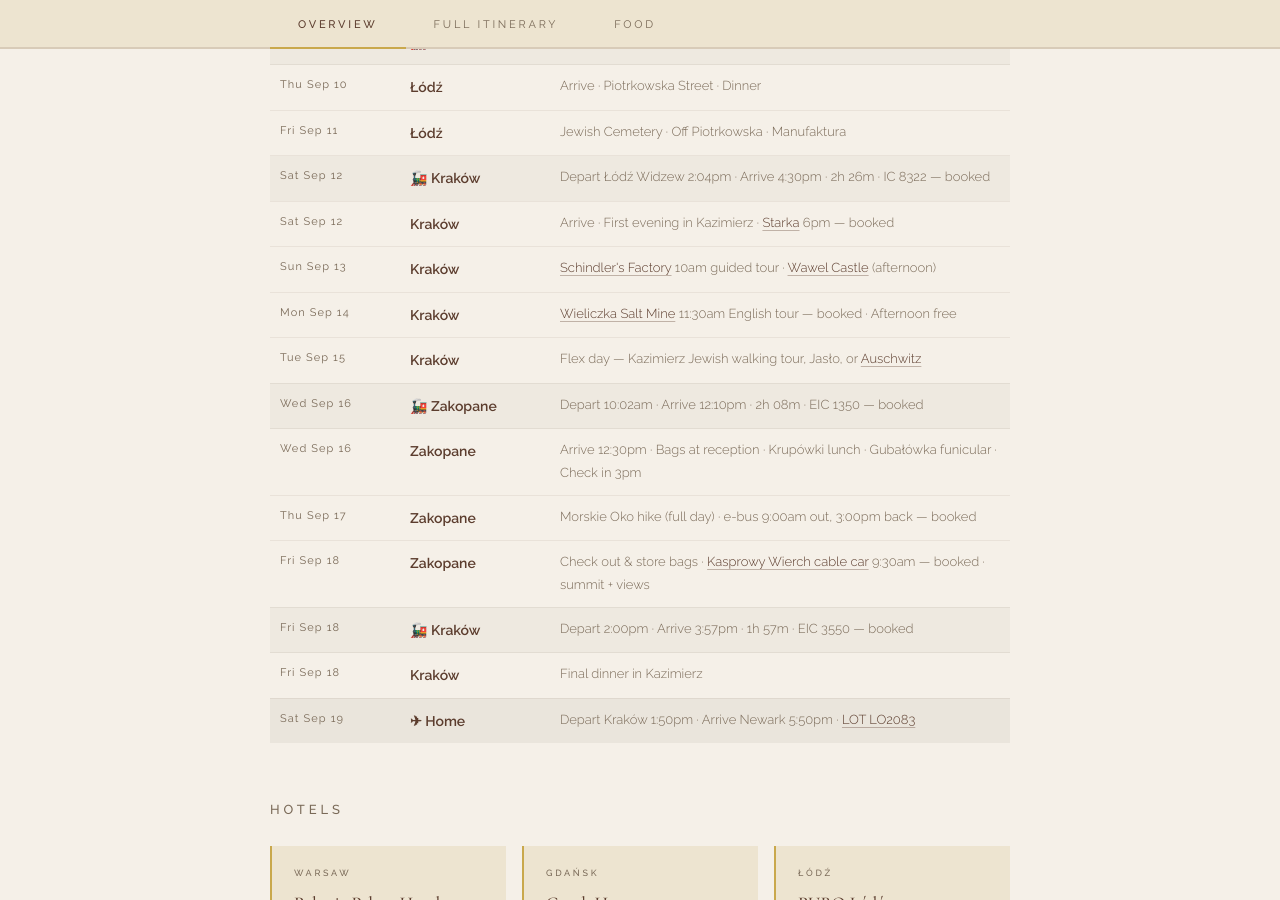
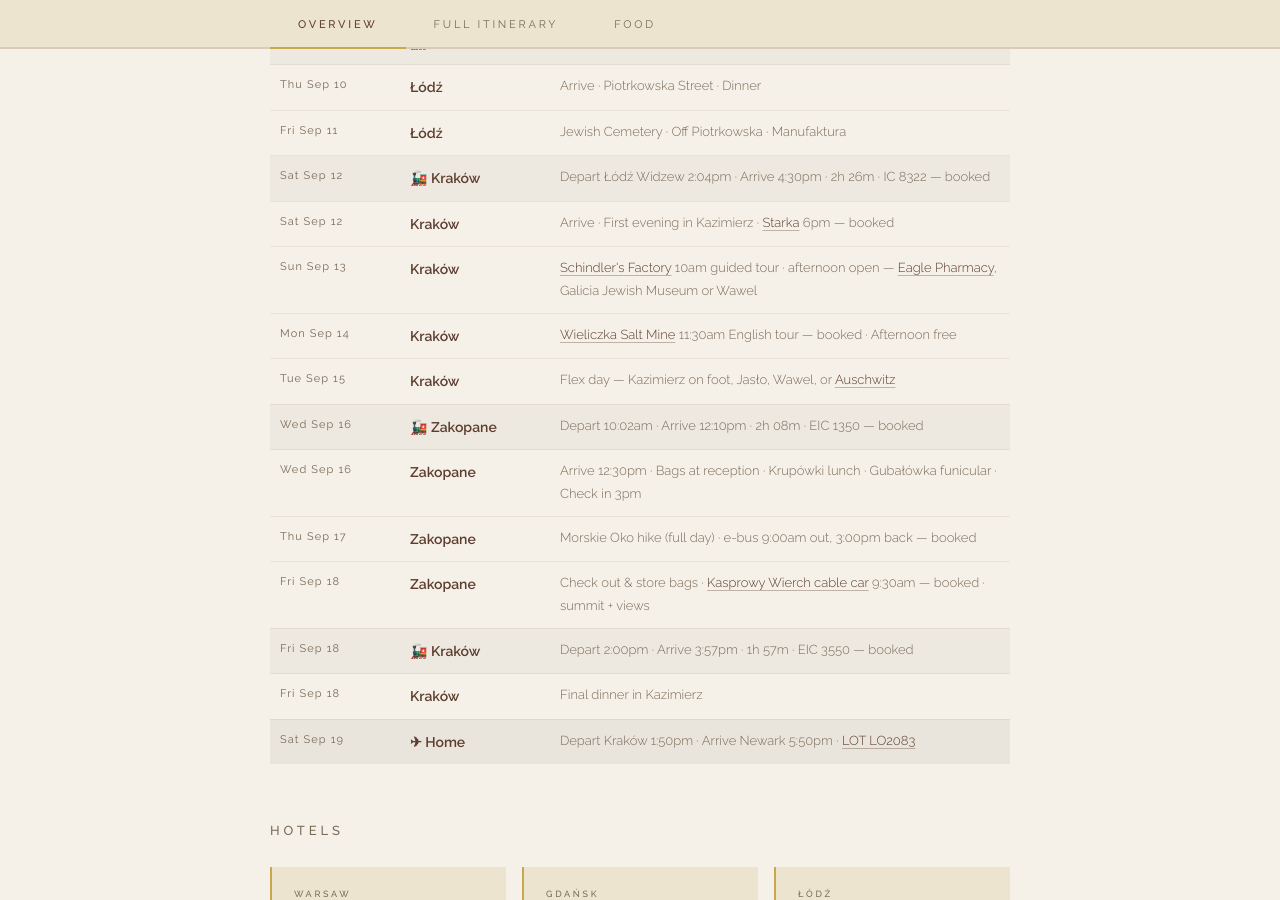
Before and after one commit to LordOfCorners/lordofcorners.github.io, a Jekyll site: the page poland-itinerary.html, which Jekyll copies as it is, in a window 1280 px wide and 900 px high, scrolled down 1203 px. Built offline with Jekyll 4.4.1, drawn with Linux system fonts in a browser that asks for light colours.

Commit message:
Open up Sep 13 afternoon; Jacob → Jakub; rework flex-day options
Sep 13: Wawel moved off the fixed plan, afternoon now a menu of Podgórze
options — Eagle Pharmacy (Wed–Sun only, so this Sunday is the window),
Plac Bohaterów Getta, Galicia Jewish Museum — plus Krakus for lunch.

Sep 15: Kazimierz reframed as guided or self-guided, Jasło rewritten
around the house being gone, Wawel added as a fallback.

Co-Authored-By: Claude Opus 5 <noreply@anthropic.com>

```diff
--- a/poland-itinerary.html
+++ b/poland-itinerary.html
@@ -919,7 +919,7 @@
           <tr>
             <td class="date-col"><span class="day-abbr">Sun </span>Sep 13</td>
             <td class="place-col">Kraków</td>
-            <td class="notes-col"><a href="https://muzeumkrakowa.pl/en/branches/oskar-schindlers-enamel-factory" target="_blank">Schindler's Factory</a> 10am guided tour · <a href="https://bilety.wawel.krakow.pl/" target="_blank">Wawel Castle</a> (afternoon)</td>
+            <td class="notes-col"><a href="https://muzeumkrakowa.pl/en/branches/oskar-schindlers-enamel-factory" target="_blank">Schindler's Factory</a> 10am guided tour · afternoon open — <a href="https://muzeumkrakowa.pl/en/branches/eagle-pharmacy" target="_blank">Eagle Pharmacy</a>, Galicia Jewish Museum or Wawel</td>
           </tr>
           <tr>
             <td class="date-col"><span class="day-abbr">Mon </span>Sep 14</td>
@@ -929,7 +929,7 @@
           <tr>
             <td class="date-col"><span class="day-abbr">Tue </span>Sep 15</td>
             <td class="place-col">Kraków</td>
-            <td class="notes-col">Flex day — Kazimierz Jewish walking tour, Jasło, or <a href="https://www.auschwitz.org/" target="_blank">Auschwitz</a></td>
+            <td class="notes-col">Flex day — Kazimierz on foot, Jasło, Wawel, or <a href="https://www.auschwitz.org/" target="_blank">Auschwitz</a></td>
           </tr>
           <tr class="transport-row">
             <td class="date-col"><span class="day-abbr">Wed </span>Sep 16</td>
@@ -1160,7 +1160,7 @@
         <span class="city-name">Łódź</span>
         <span class="city-dates">Sep 10–12 · 2 Nights · PURO Łódź</span>
       </div>
-      <div class="city-adam-dates">Adam's connection: He spent the first five years of his life here before his mother moved them to Jasło. His father Jacob ran a profitable pharmacy and pharmaceutical lab in Łódź. Adam returned here January–August 1947, running his father's pharmacy after the war. Jacob died on the train to Auschwitz from Łódź at age 54.</div>
+      <div class="city-adam-dates">Adam's connection: He spent the first five years of his life here before his mother moved them to Jasło. His father Jakub ran a profitable pharmacy and pharmaceutical lab in Łódź. Adam returned here January–August 1947, running his father's pharmacy after the war. Jakub died on the train to Auschwitz from Łódź at age 54.</div>
 
       <div class="day-block">
         <div class="day-label">Thu Sep 10</div>
@@ -1226,10 +1226,20 @@
 
       <div class="day-block">
         <div class="day-label">Sun Sep 13</div>
-        <div class="day-title">Schindler's Factory · Wawel Castle</div>
+        <div class="day-title">Schindler's Factory</div>
         <div class="day-body">
           <p>Schindler's Enamel Factory at <strong>10am</strong> — guided tour booked for three. A superb WWII museum telling the story of Kraków's Jews under Nazi occupation. The tour runs roughly 90 minutes; arrive 15 minutes early at ul. Lipowa 4. <span class="booking-note"><strong>Booked</strong> — 10am guided tour, 3 tickets</span></p>
-          <p style="margin-top:14px;">Wawel Royal Castle in the afternoon — the historic seat of Polish kings above the Vistula. About 25 minutes back across the river from Lipowa. Timed entry, but availability is deep — dozens of slots per 10 minutes. No need to lock it in now; check back closer to the trip and grab an afternoon slot once the morning is settled. <a href="https://bilety.wawel.krakow.pl/" target="_blank" class="booking-note"><strong>Watch tickets</strong> — bilety.wawel.krakow.pl</a></p>
+
+          <p style="margin-top:14px;">Done by about 11:45, and the afternoon is open. Everything below is optional — pick what the day has energy for. The first three are all in Podgórze, within a few minutes' walk of the factory.</p>
+
+          <ul class="find-list">
+            <li><strong><a href="https://muzeumkrakowa.pl/en/branches/eagle-pharmacy" target="_blank">Eagle Pharmacy</a></strong> — Plac Bohaterów Getta 18, about 7 minutes' walk. The only pharmacy inside the Kraków ghetto; Tadeusz Pankiewicz, a Catholic Pole, refused to leave when the walls went up around it and supplied medicine, hiding places and information until the liquidation. 45 minutes to an hour and a quarter, ~18–20 zł. <em>Open Wed–Sun only</em>, so this Sunday is the one realistic window on the whole trip. The obvious counterpart to Jakub's pharmacy in Łódź — one man chose to be inside, the other had the ghetto built around him.</li>
+            <li><strong>Plac Bohaterów Getta</strong> — the square itself, between the two museums. The ghetto's assembly point, where deportations were staged. Now a field of empty steel chairs. You pass through it either way; worth stopping in.</li>
+            <li><strong><a href="https://galiciajewishmuseum.org/" target="_blank">Galicia Jewish Museum</a></strong> — about 600m on. Photography-led, and concerned with what survives of Jewish Galicia today rather than with the destruction. Jakub was born in Grzymałów, in Galicia, which gives this one a direct line.</li>
+            <li><strong><a href="https://bilety.wawel.krakow.pl/" target="_blank">Wawel Cathedral and hill</a></strong> — a change of register entirely, and about 25 minutes back across the river. The cathedral and grounds with an audioguide; skip the paid State Rooms. Day-of tickets, availability is deep, nothing to book ahead.</li>
+          </ul>
+
+          <p>Lunch: <strong>Krakus</strong>, a proper old-school <em>bar mleczny</em> at ul. Limanowskiego 16, a few minutes from the factory and right by Plac Bohaterów Getta. Canteen-style — you order at the counter and they shout your name when it's ready — packed with locals, almost no tourists, and startlingly cheap. English menu if you ask. Open 9am–4pm on Sundays. (Limanowskiego again: the Kraków ghetto's boundary street shares its name with Jakub's address in Łódź. Coincidence — Bolesław Limanowski has streets everywhere — but you'll notice it.)</p>
         </div>
       </div>
 
@@ -1247,11 +1257,11 @@
         <div class="day-label">Tue Sep 15</div>
         <div class="day-title">Flex Day</div>
         <div class="day-body">
-          <p>The last full day in Kraków, deliberately left open — whatever hasn't happened yet lands here. Three candidates, in rough order of likelihood:</p>
-
-          <p style="margin-top:14px;"><strong>Jewish walking tour of Kazimierz</strong> — the quarter you've been sleeping in all week, walked properly with a guide: the seven historic synagogues, Szeroka Street, the ghetto wall fragments across the river in Podgórze, and Plac Bohaterów Getta. Half a day, no travel, and it connects directly to Adam's year in this city. Currently the most likely option.</p>
-
-          <p style="margin-top:14px;"><strong>Jasło</strong> — about 2 hours by train, and <em>pending a family decision</em>. Adam's hometown, where he grew up from age 5 to 17. The Rynek (market square) still has the house where he lived. The Jasiołka river where he and Reggie kayaked and baked potatoes in the ashes. Monastery Hill where he had his first kiss. The Boys' High School from which he was expelled just before the war began. It's a long day out and an emotionally heavy one — worth going only if everyone wants to.</p>
+          <p>The last full day in Kraków, deliberately left open — whatever hasn't happened yet lands here. Candidates, in rough order of likelihood:</p>
+
+          <p style="margin-top:14px;"><strong>Kazimierz on foot</strong> — the quarter you've been sleeping in all week, walked properly: the seven historic synagogues, Szeroka Street, the ghetto wall fragments across the river in Podgórze, Plac Bohaterów Getta. Works either way — book a guided Jewish heritage walk, or just do it yourselves at your own pace with the map and stop when you feel like it. Half a day, no travel, and it connects directly to Adam's year in this city. Currently the most likely option.</p>
+
+          <p style="margin-top:14px;"><strong>Jasło</strong> — about 2 hours by train. Adam's hometown, where he grew up from age 5 to 17. The house he lived in is gone — Jasło was almost entirely destroyed in the war — but something was rebuilt on the spot, and Adam went back and stood in front of it in the seventies. The Jasiołka river where he and Reggie kayaked and baked potatoes in the ashes. Monastery Hill where he had his first kiss. The Boys' High School from which he was expelled just before the war began.</p>
 
           <div class="photo photo-full">
             <img src="images/adam/jaslo-rynek-postcard.png" alt="Jasło Rynek, prewar postcard">
@@ -1276,7 +1286,9 @@
 
           <p>The family that filled this town with life was almost entirely lost in the war. Uncle Dulek, Aunt Manka, cousins Renatka and Jasia — Adam's closest companions growing up — were among those who didn't survive. Of the children in the family photograph from Jasło, he was the only one left.</p>
 
-          <p style="margin-top:14px;"><strong>Auschwitz-Birkenau</strong> — currently the least likely of the three, but it belongs on the list. Adam's Uncle Mundek and his wife were taken here after fleeing Vienna. Adam's father Jacob almost certainly died on the train to this camp at age 54. If it happens it needs a guided tour booked well in advance, so decide early rather than on the day. <a href="https://www.auschwitz.org/" target="_blank" class="booking-note"><strong>Book guided tour weeks in advance</strong> at auschwitz.org</a></p>
+          <p style="margin-top:14px;"><strong>Auschwitz-Birkenau</strong> — currently the least likely of the three, but it belongs on the list. Adam's Uncle Mundek and his wife were taken here after fleeing Vienna. Adam's father Jakub almost certainly died on the train to this camp at age 54. If it happens it needs a guided tour booked well in advance, so decide early rather than on the day. <a href="https://www.auschwitz.org/" target="_blank" class="booking-note"><strong>Book guided tour weeks in advance</strong> at auschwitz.org</a></p>
+
+          <p style="margin-top:14px;"><strong><a href="https://bilety.wawel.krakow.pl/" target="_blank">Wawel Cathedral and hill</a></strong> — if it didn't happen on Sunday. The cathedral and grounds with an audioguide, high above the Vistula; skip the paid State Rooms. Half a day at most, walkable from Kazimierz, and the one thing on this list that isn't about the war. Day-of tickets, availability is deep, nothing to book ahead.</p>
 
           <div class="memoir-quote">
             <div class="memoir-quote-label">From the memoir — Uncle Mundek</div>
@@ -1312,7 +1324,7 @@
 
           <p style="margin-top:14px;"><strong>Gubałówka</strong> in the afternoon — the funicular runs up from the top of Krupówki to a ridge with a panoramic view straight across at the Tatras, plus stalls, grilled food and a toboggan run at the top. No booking needed, just walk up and buy tickets. An easy first afternoon that gets you the big mountain view without a hike.</p>
 
-          <p style="margin-top:14px;">Back to the Aries after 3:00pm to check in properly — thermal pool, outdoor jacuzzis, sauna, breakfast included. Dinner in town.</p>
+          <p style="margin-top:14px;">Back to the Aries after 3:00pm to check in properly — pool, outdoor jacuzzis, sauna, breakfast included. Dinner in town.</p>
 
           <div class="memoir-quote">
             <div class="memoir-quote-label">From the memoir</div>
```
Also changed, not shown: other parts of poland-itinerary.html (+2 -2 lines).
